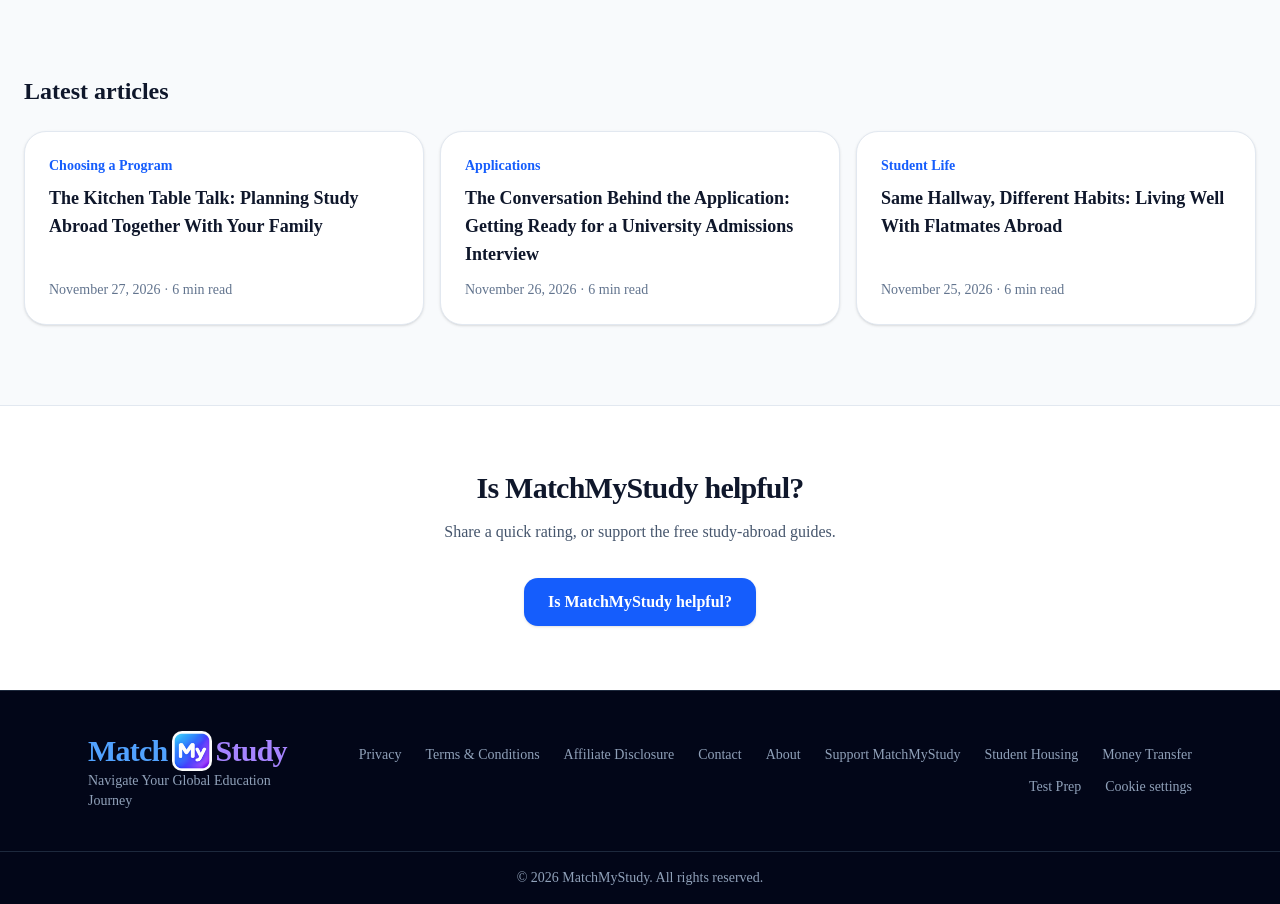
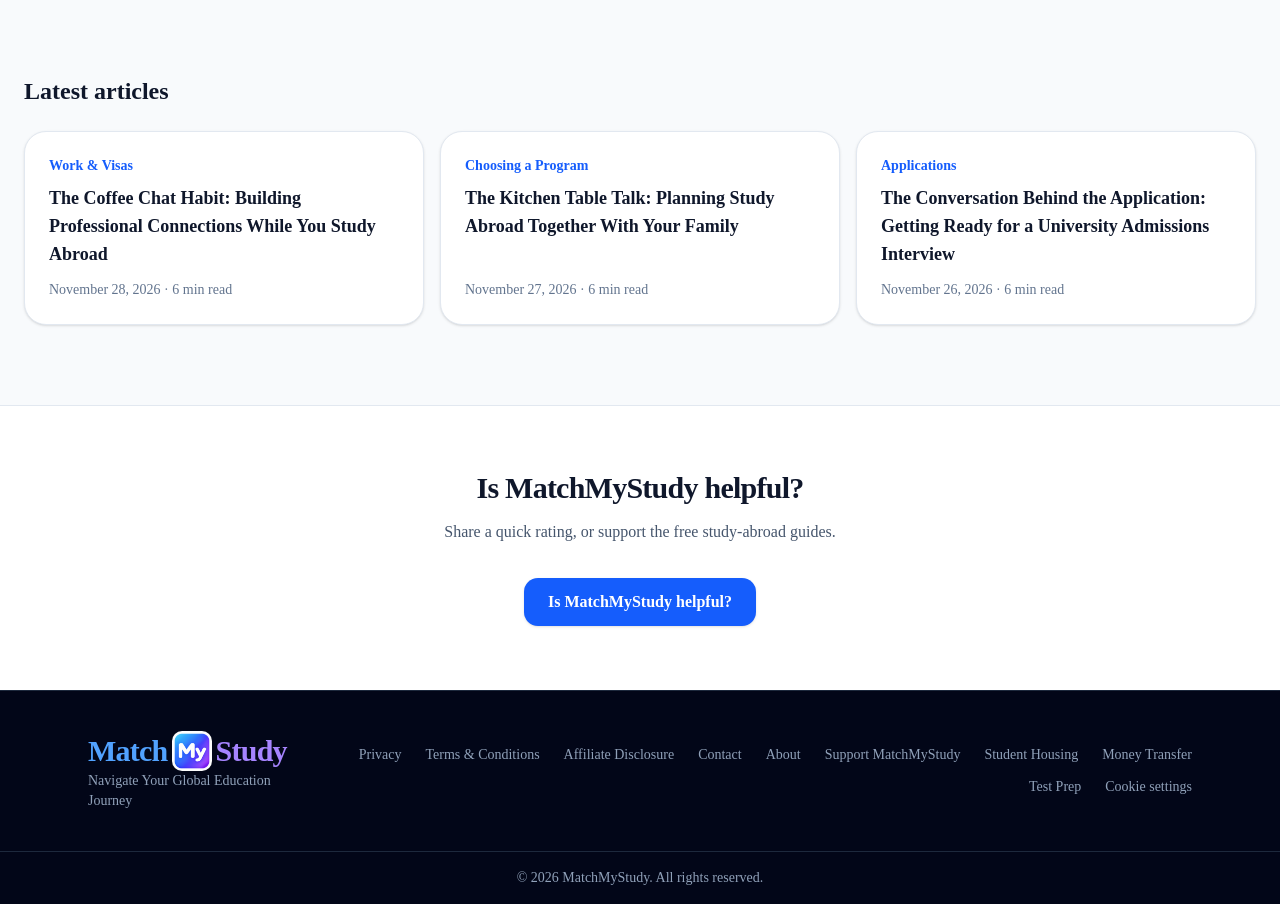
Before and after one commit to Ravindu612/MatchMyStudy, a Next.js app: page / in a window 1280 px wide. Shown: the part 2740-3644 px from the top of the page. Built offline with nearby package versions, Linux system fonts and the light colour scheme; no server answers.

Commit message:
Add November 28 blog post: The Coffee Chat Habit: Building Professional Connections While You Study Abroad

```diff
--- a/data/blog/posts.ts
+++ b/data/blog/posts.ts
@@ -1223,6 +1223,54 @@ export const blogPosts: BlogPost[] = [
     },
   },
   {
+    title: "The Coffee Chat Habit: Building Professional Connections While You Study Abroad",
+    slug: "coffee-chat-connections",
+    description:
+      "A friendly guide for international students who want to build professional connections without feeling fake: why networking is really just conversation, how to use your university's careers service, talking to lecturers and alumni, asking for a short coffee chat, handling events in a second language, and keeping in touch.",
+    category: "Work & Visas",
+    date: "2026-11-28",
+    readTime: "6 min read",
+    intro:
+      "Ask a room of international students how they feel about networking and you will hear a lot of groans. The word sounds like business cards, forced smiles and pretending to be more confident than you are. If you are also new to the country, the language and the unwritten rules, it can feel like a game everyone else already knows.\n\nBut most useful professional connections do not start at a formal event. They start with a question after class, a chat with a guest speaker, or twenty minutes over coffee with someone who did the same degree a few years ago. Here is how to build those connections steadily during your studies, in a way that feels like you.",
+    sections: [
+      {
+        heading: "Think conversation, not performance",
+        text: "Networking is mostly curiosity. You meet someone whose work interests you, you ask about it, you listen, and you stay in touch. Nobody expects a polished pitch from a student. They expect interest and good questions.\n\nIt also helps to remember that you already have something to offer. You bring a different country, a second or third language and a fresh way of seeing things. Many people enjoy talking to students simply because they remember being one, and because your questions make them think about their own path.",
+      },
+      {
+        heading: "Visit the careers service early",
+        text: "Most universities have a careers or employability team, and international students often wait until their final year to visit. Go in your first semester instead, when there is no pressure.\n\nAsk what they offer: CV and cover letter checks, mock interviews, employer talks, mentoring schemes, alumni events, and job or internship boards. Some services run sessions especially for international students, including how local hiring works. Before you apply for internships or placements, check what your visa allows using official government and university guidance, and ask the careers or international office if anything is unclear.",
+      },
+      {
+        heading: "Your lecturers are your first network",
+        text: "The people who teach you often know researchers, companies and organisations in their field. You do not need to ask them for favours. Start by being a student they remember for good reasons: go to office hours with real questions, take part in seminars, and follow up on something they mentioned in a lecture.\n\nOver time, it becomes natural to ask, \"I'm interested in working in this area. Are there events, groups or people you would suggest I look into?\" A single suggestion from someone who knows the field can open more doors than a hundred online applications.",
+      },
+      {
+        heading: "Ask for the twenty-minute coffee chat",
+        text: "An informational chat is a short, relaxed conversation where you ask someone about their work, not for a job. Alumni from your program, guest speakers and people you meet through student societies are good places to start, and many universities have alumni platforms or mentoring programs to help.\n\nKeep the request short and specific: who you are, why you are writing to them in particular, and a clear ask, such as twenty minutes on a video call or near campus. Prepare three or four questions, like what a normal week looks like in their role or what they wish they had known as a student. Respect their time, end when you said you would, and send a thank-you message the same day.",
+      },
+      {
+        heading: "Events in a second language",
+        text: "A busy room full of fast conversation can be exhausting when you are working in a second language. Make it easier on yourself. Look at the list of speakers or employers beforehand and choose two or three people you really want to meet. Prepare a simple introduction: your name, what you study, and one thing you are curious about.\n\nGo with a friend if it helps, and give yourself permission to step outside for a breather. If you miss a word, it is fine to say, \"Sorry, could you say that again?\" Most people respect someone who listens carefully more than someone who talks a lot.",
+      },
+      {
+        heading: "Build a small online presence",
+        text: "In many countries, people look you up online after meeting you. A simple professional profile on a site such as LinkedIn, with a clear photo, your program, your languages and a few lines about your interests, is usually enough as a student.\n\nWhen you connect with someone you met, add a short note reminding them where you spoke. Share or comment on things you genuinely find interesting in your field, but there is no need to post constantly. A tidy, honest profile works better than a loud one.",
+      },
+      {
+        heading: "Keep in touch without keeping score",
+        text: "Connections grow through small, occasional contact. Send an update when you finish a project they helped with, share an article you think they would like, or congratulate them on news. Keep a simple note of who you have met and what you talked about, so you remember the details later.\n\nAnd look sideways as well as up. Your classmates, flatmates and society friends will one day work in companies and countries all over the world. The friendly people you study with now may become the most valuable professional network you ever have.",
+      },
+    ],
+    coverImage: "/images/blog/coffee-chat-network-abroad.jpg",
+    coverImageAlt: "Four smiling students talking around a café table with a laptop, a tablet and takeaway coffee cups",
+    unsplash: {
+      photographerName: "Brooke Cagle",
+      photographerUrl: "https://unsplash.com/@brookecagle",
+      photoUrl: "https://unsplash.com/photos/a-group-of-friends-at-a-coffee-shop--uHVRvDr7pg",
+    },
+  },
+  {
     title: "The Kitchen Table Talk: Planning Study Abroad Together With Your Family",
     slug: "talk-with-your-family",
     description:
```
Also changed, not shown: public/images/blog/coffee-chat-network-abroad.jpg (added).
